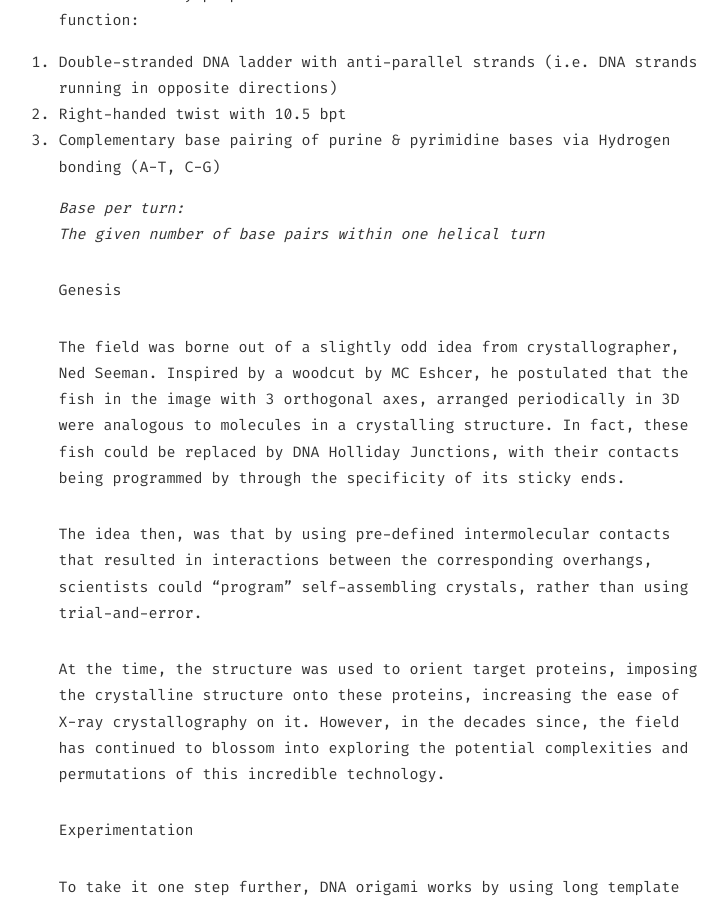
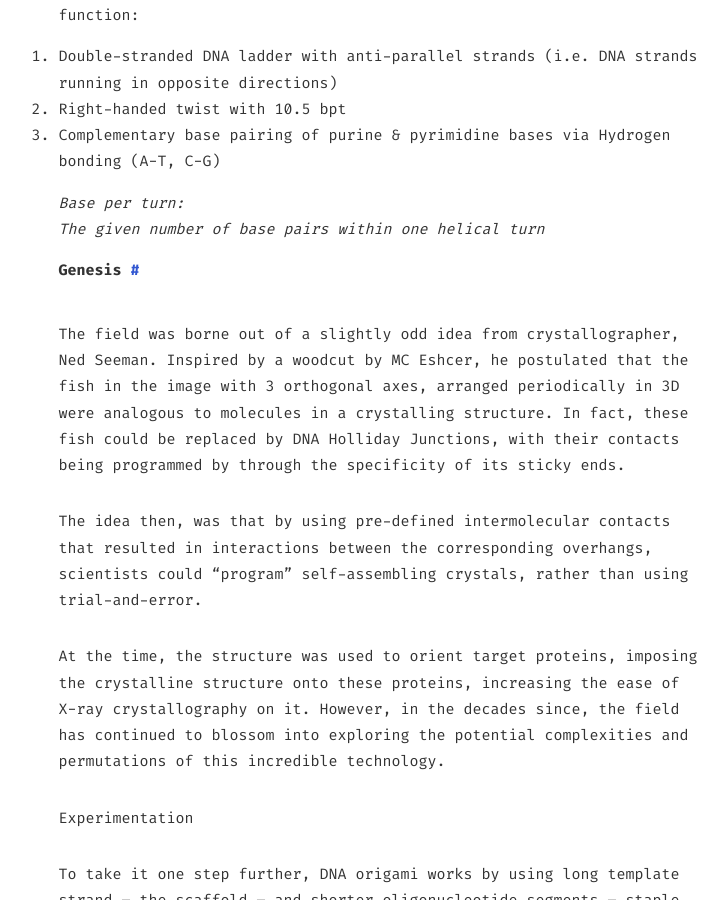
Before and after one commit to stackbit-projects/green-plankton-00834, a Jekyll site: the page built from _posts/2019-08-31-difference-between-font-formats.md, in a window 1280 px wide and 900 px high, scrolled down 1013 px. Shown: the whole window, without its empty margins (259-987 px from the left). Built offline with Jekyll 4.4.1, drawn with Linux system fonts in a browser that asks for light colours.

```diff
--- a/_posts/2019-08-31-difference-between-font-formats.md
+++ b/_posts/2019-08-31-difference-between-font-formats.md
@@ -20,7 +20,7 @@ minute: 5
 
 ---
 
-# Introduction
+## Introduction
 
 DNA nanofabrication functions on quite an intuitive premise - to use DNA a building material to build nanoscale constructs.
 
@@ -39,7 +39,7 @@ There are 3 key properties of DNA which allow this mechanism to function:
 _Base per turn:
 The given number of base pairs within one helical turn_
 
-Genesis
+## Genesis
 
 The field was borne out of a slightly odd idea from crystallographer, Ned Seeman. Inspired by a woodcut by MC Eshcer, he postulated that the fish in the image with 3 orthogonal axes, arranged periodically in 3D were analogous to molecules in a crystalling structure. In fact, these fish could be replaced by DNA Holliday Junctions, with their contacts being programmed by through the specificity of its sticky ends.
 
```
